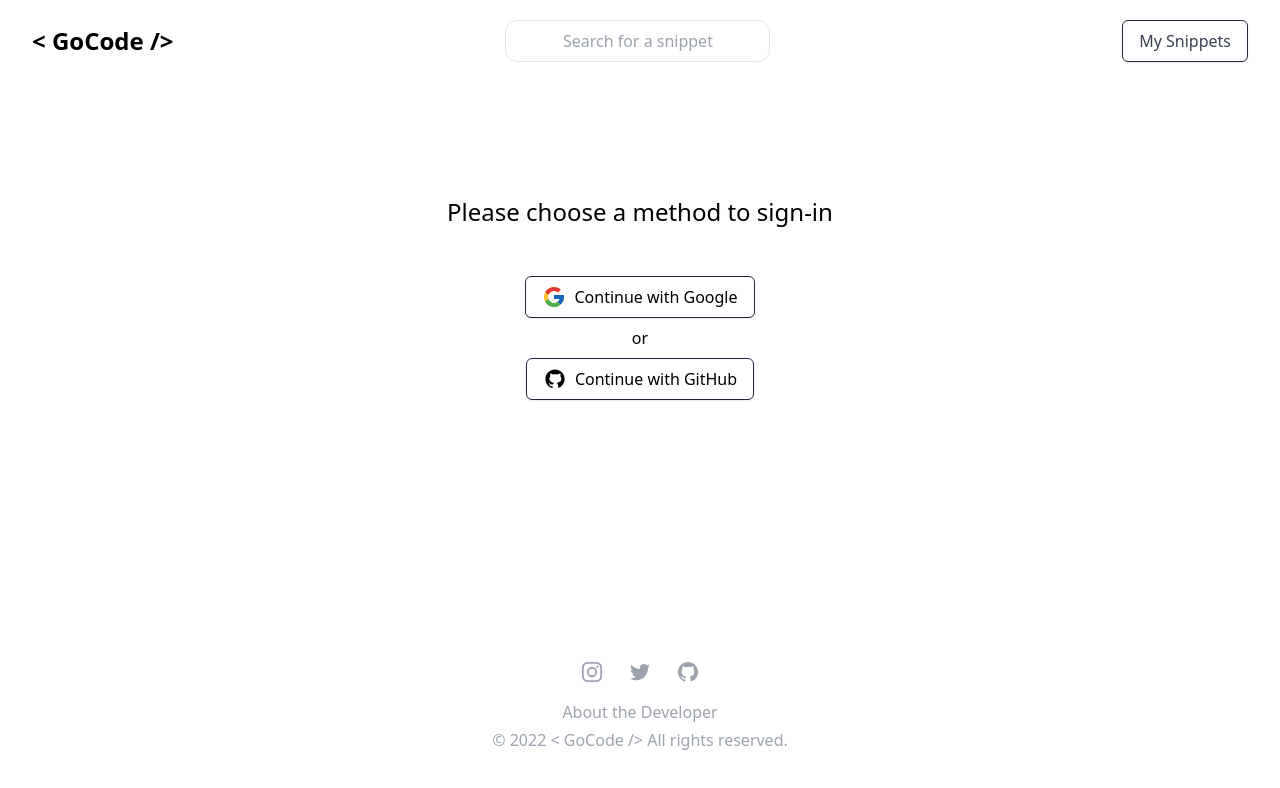
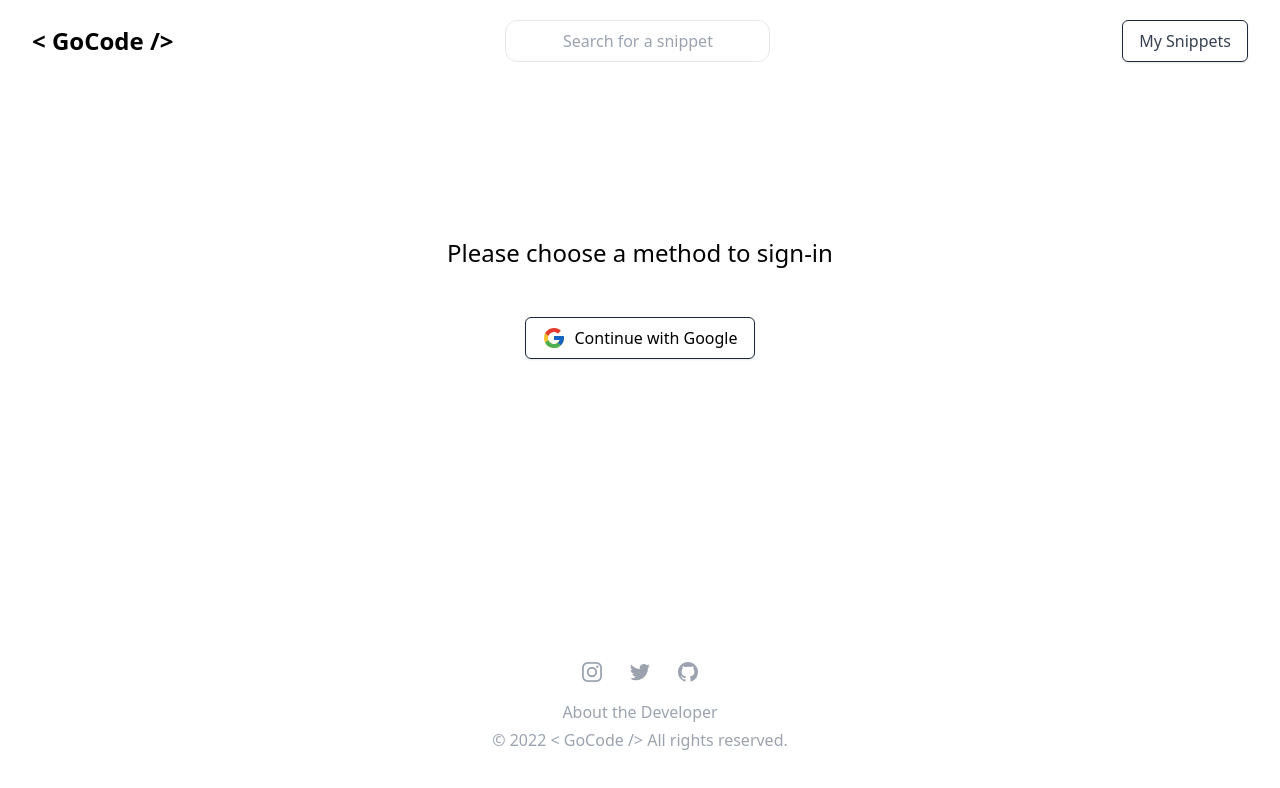
Before and after one commit to Valchy/go-code, a Next.js app: page /sign-in in a window 1280 px wide. Shown: the top 788 px of the page. Built offline with nearby package versions, Linux system fonts and the light colour scheme.

Commit message:
Update sign-in.tsx
- removed github login due to bug

```diff
--- a/pages/sign-in.tsx
+++ b/pages/sign-in.tsx
@@ -9,8 +9,8 @@ const SignIn: NextPage = () => {
 			<main className="flex flex-col justify-center items-center h-96">
 				<h1 className="text-2xl mb-12">Please choose a method to sign-in</h1>
 				<GoogleButton url="/api/auth/google" />
-				<span className="my-2">or</span>
-				<GithubButton url="/api/auth/github" />
+				{/* <span className="my-2">or</span>
+				<GithubButton url="/api/auth/github" /> */}
 			</main>
 		</Layout>
 	);
```
